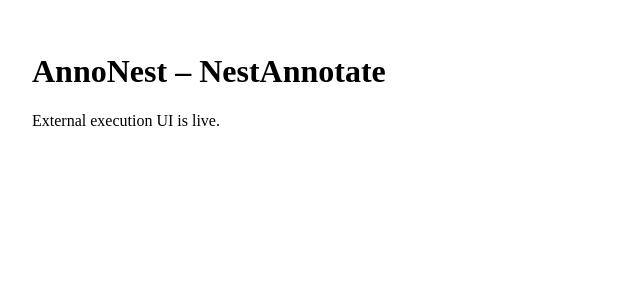
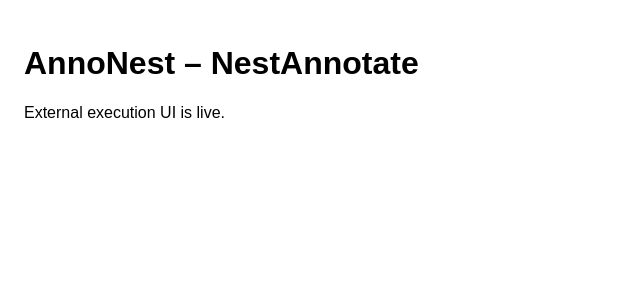
Before and after one commit to AnkitLabelNest/annonest-nestannotate, a Next.js app: page / in a window 1280 px wide. Shown: the top 300 px of the page, without its empty margins (0-640 px from the left). Built offline with nearby package versions, Linux system fonts and the light colour scheme.

Commit message:
Create layout.tsx

```diff
--- /dev/null
+++ b/app/layout.tsx
@@ -0,0 +1,18 @@
+export const metadata = {
+  title: "AnnoNest – NestAnnotate",
+  description: "External execution UI",
+};
+
+export default function RootLayout({
+  children,
+}: {
+  children: React.ReactNode;
+}) {
+  return (
+    <html lang="en">
+      <body style={{ margin: 0, fontFamily: "sans-serif" }}>
+        {children}
+      </body>
+    </html>
+  );
+}
```
